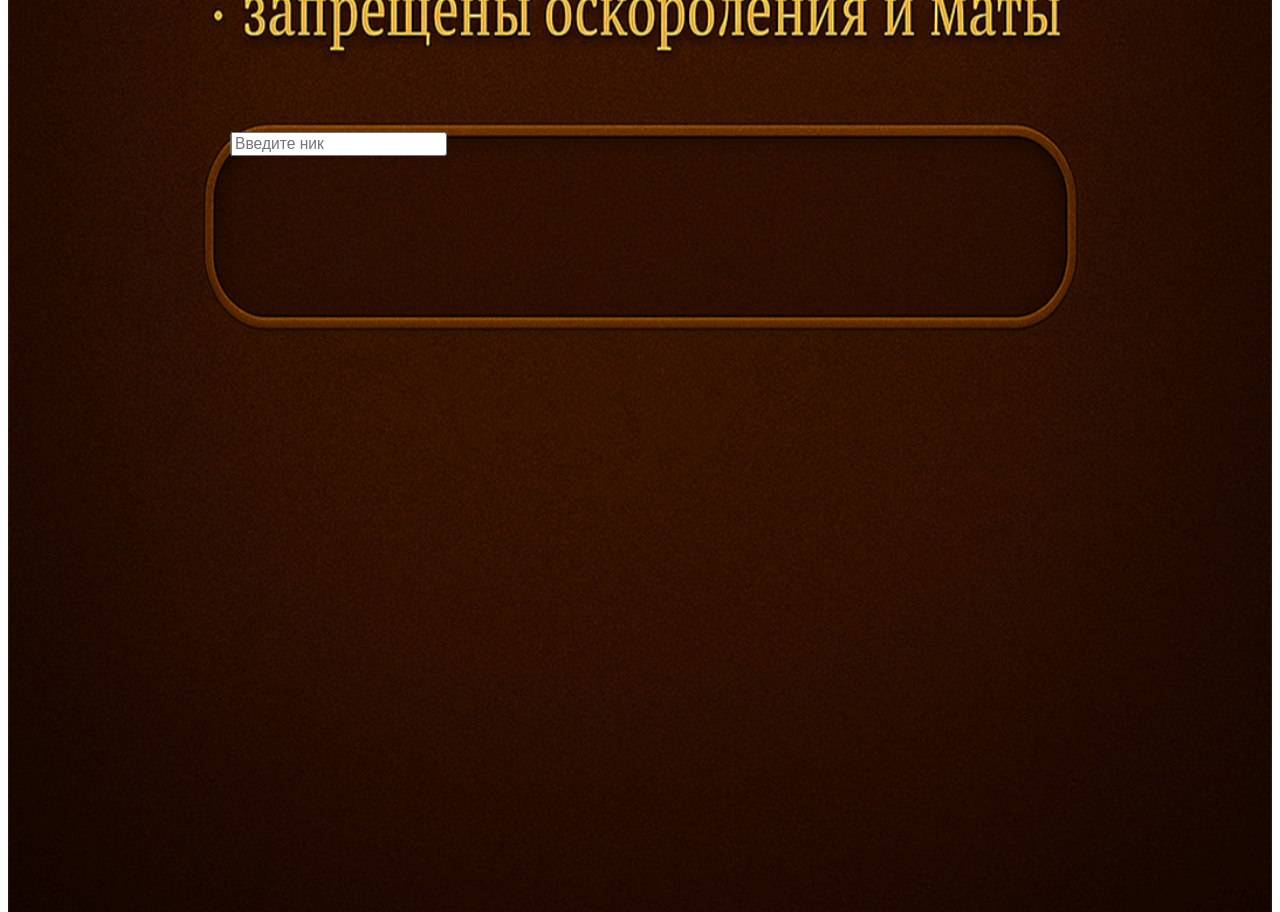
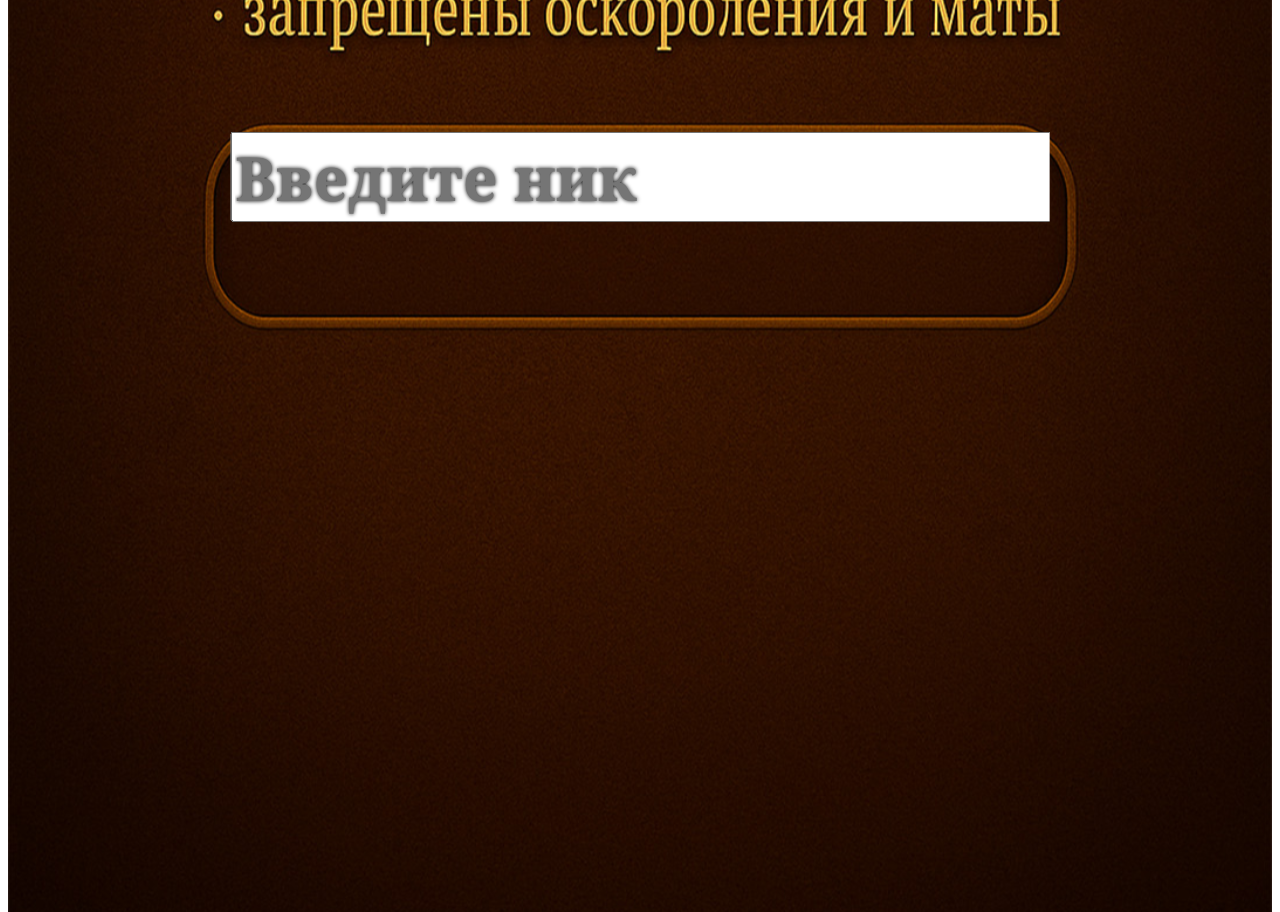
Before and after one commit to SkyPremium/questory-webapp, a React (Vite) app: page /name in a window 1280 px wide. Shown: the part 1000-1912 px from the top of the page. Built offline with nearby package versions, Linux system fonts and the light colour scheme; the HTML template or start-up script is replaced by a standard one.

Commit message:
Add files via upload

```diff
--- a/src/pages/NameScreen.tsx
+++ b/src/pages/NameScreen.tsx
@@ -51,16 +51,21 @@ export default function NameScreen({ onSubmit }: { onSubmit: (nickname: string)
         </defs>
         <rect width="1080" height="1920" fill="url(#bg)" />
 
-        {/* Поле ввода ника */}
+        {/* Поле ввода ника (в стиле подтверждения) */}
         <foreignObject x="190" y="960" width="700" height="120">
           <input
             type="text"
             value={nickname}
             onChange={handleChange}
             placeholder="Введите ник"
-            className="w-full h-full text-5xl font-extrabold text-center rounded-xl outline-none
-                       bg-transparent text-yellow-100 placeholder-yellow-400
-                       focus:ring-0 focus:outline-none"
+            className="w-full h-full text-center rounded-xl outline-none bg-transparent"
+            style={{
+              fontSize: "52px",
+              color: "#fce5a0",
+              fontFamily: "Georgia, serif",
+              textShadow: "0 0 4px #000",
+              fontWeight: 600,
+            }}
           />
         </foreignObject>
 
@@ -104,8 +109,8 @@ export default function NameScreen({ onSubmit }: { onSubmit: (nickname: string)
             {/* 📜 Табличка */}
             <image href={confirmBG} x="20" y="540" width="1040" height="820" />
 
-            {/* ✏️ Ник — стилизован и немного опущен */}
-            <foreignObject x="190" y="910" width="700" height="130">
+            {/* ✏️ Ник — чуть ниже и стилизован */}
+            <foreignObject x="190" y="930" width="700" height="130">
               <div
                 className="w-full h-full text-center"
                 style={{
```
